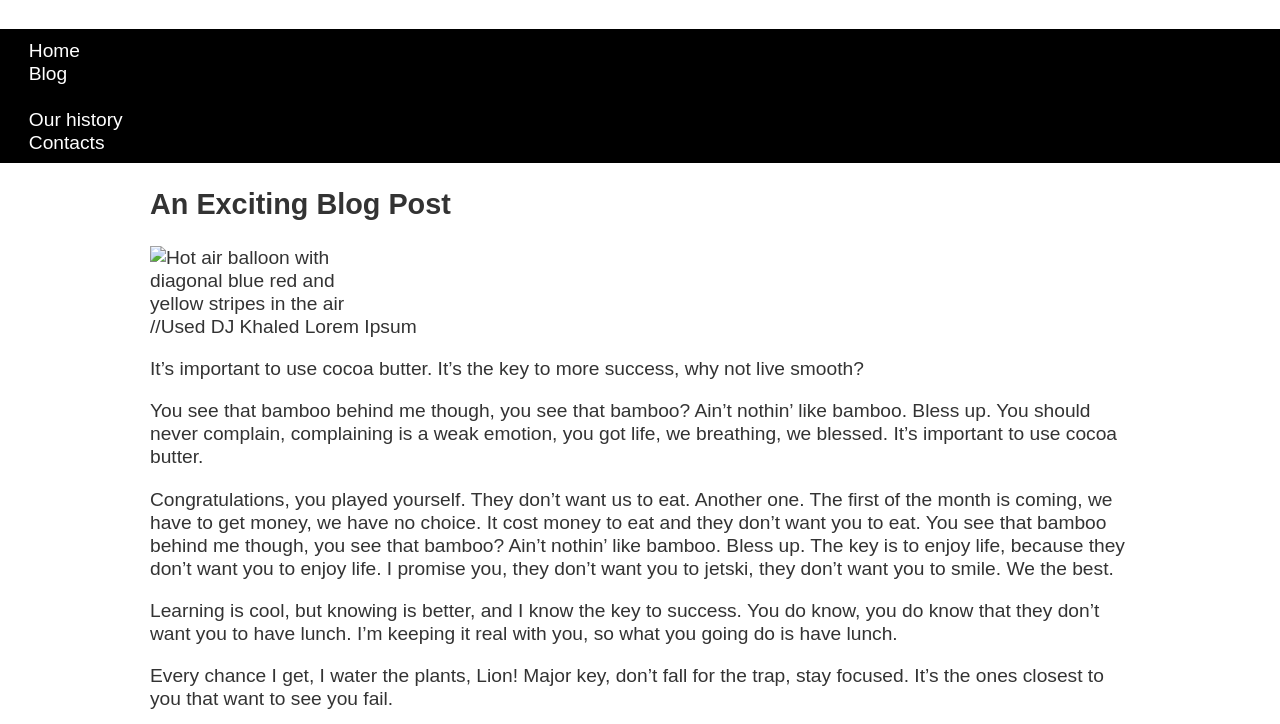
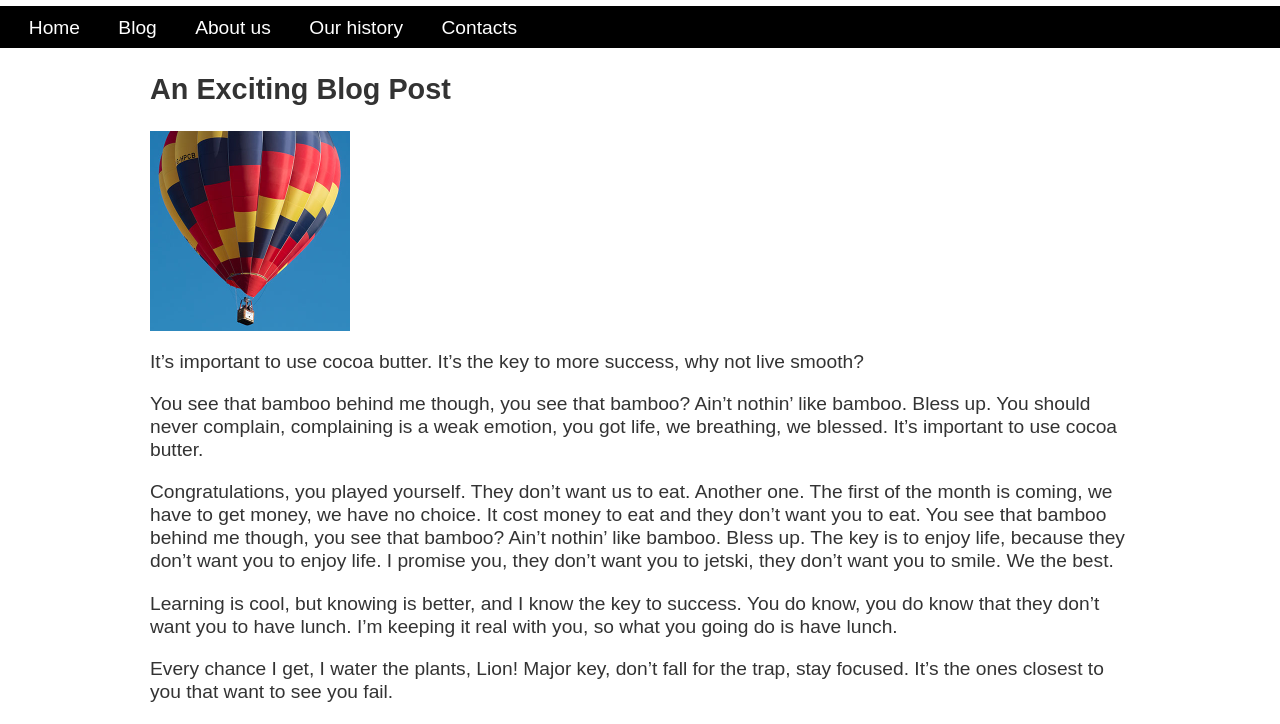
Before and after one commit to vCodesItAll/fundamental-layout-comprehension2, a plain HTML site: page index.html in a window 1280 px wide. Shown: the part 140-864 px from the top of the page. Drawn offline with Linux system fonts and the light colour scheme; files whose address does not match are found by name.

```diff
--- a/index.html
+++ b/index.html
@@ -2,8 +2,8 @@
 <html lang="en-us">
     <head>
         <meta charset="utf-8">
-        // for responsiveness the viewport will be as wide as the device width.
-        // the initial zoom will be 100 users can still zoom in or out
+        <!--for responsiveness the viewport will be as wide as the device width.
+        the initial zoom will be 100 users can still zoom in or out-->
         <meta name="viewport" content="width=device-width, initial-scale=1">
         <title>Layout Task </title>
         <link href="styles.css" rel="stylesheet" type="text/css">
@@ -23,7 +23,7 @@
                     <a href="">Blog</a>
                 </li>
                 <li>
-                    <a href="About us"></a>
+                    <a href="">About us</a>
                 </li>
                 <li>
                     <a href="">Our history</a>
@@ -39,8 +39,8 @@
                 <h1>
                     An Exciting Blog Post
                 </h1>
-                <img src="images/balloon-sq6.jpg" alt="Hot air balloon with diagonal blue red and yellow stripes in the air" class="feature">
-                //Used DJ Khaled Lorem Ipsum
+                <img src="/images/balloon-sq6.jpg" alt="Hot air balloon with diagonal blue red and yellow stripes in the air" class="feature">
+                 <!-- Used DJ Khaled Lorem Ipsum  -->
 
                 <p>It’s important to use cocoa butter. It’s the key to more success, why not live smooth?</p>
 
@@ -54,7 +54,7 @@
 
 
             </article>
-            //semantic element for a div that is vertically aligned on the side of the main info
+            <!-- semantic element for a div that is vertically aligned on the side of the main info  -->
             <aside>
                 <h2>
                     Photography
--- a/styles.css
+++ b/styles.css
@@ -29,6 +29,8 @@ nav {
 }
 
 nav ul {
+    display: flex;
+
     margin: 0;
     padding: 0;
     list-style: none;
@@ -41,6 +43,7 @@ nav a {
 }
 
 .photos {
+    display:flex;
     list-style: none;
     margin: 0;
     padding: 0;
```
Also changed, not shown: images/balloon-sq1.jpg (renamed from pictures/balloon-sq1.jpg), images/balloon-sq2.jpg (renamed from pictures/balloon-sq2.jpg), images/balloon-sq3.jpg (renamed from pictures/balloon-sq3.jpg), images/balloon-sq4.jpg (renamed from pictures/balloon-sq4.jpg), images/balloon-sq5.jpg (renamed from pictures/balloon-sq5.jpg), images/balloon-sq6.jpg (renamed from pictures/balloon-sq6.jpg), 1 other file.
